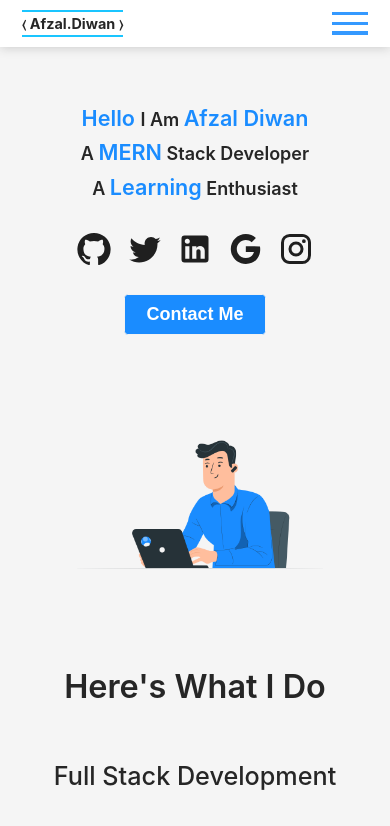
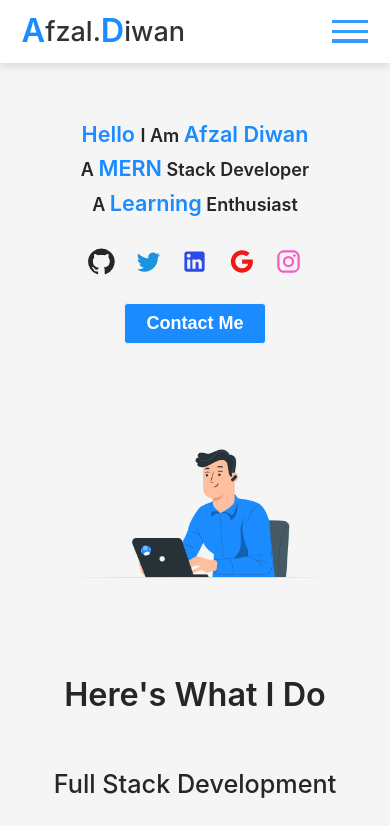
Before and after one commit to Afzal-husen/Portfolio-nextjs, a Next.js app: page / in a window 390 px wide. Shown: the top 826 px of the page. Built offline with nearby package versions, Linux system fonts and the light colour scheme.

Commit message:
icons ang logo improvements

```diff
--- a/src/components/Navbar.jsx
+++ b/src/components/Navbar.jsx
@@ -1,6 +1,8 @@
 import Head from "next/head"
 import styles from "@/styles/Navbar.module.css"
 import Link from "next/link"
+import { FaCode } from "react-icons/fa"
+
 
 const Navbar = () => {
     return(
@@ -13,7 +15,8 @@ const Navbar = () => {
                     <div className="logo-wrapper">
                         <Link href="/Home">
                             <p className={styles.logo}>
-                                &#9001; Afzal.Diwan &#9002;
+                                {/* &#9001; Afzal.D &#9002; */}
+                                <span>A</span>fzal.<span>D</span>iwan
                             </p>
                         </Link>
                     </div>
--- a/src/pages/Home.jsx
+++ b/src/pages/Home.jsx
@@ -31,20 +31,20 @@ const Home = () => {
                 <div className={styles.btn}>
                   {/* social handles */}
                   <div className={styles.icons}>
-                    <a href="https://github.com/Afzal-husen" target="_blank">
-                      <GitHub />
+                    <a  href="https://github.com/Afzal-husen" target="_blank">
+                      <GitHub className={styles.github} />
                     </a>
                     <a>
-                      <Twitter />
+                      <Twitter className={styles.twitter} />
                     </a>
                     <a>
-                      <LinkedIn />
+                      <LinkedIn className={styles.linkdn} />
                     </a>
                     <a>
-                      <Google />
+                      <Google className={styles.google} />
                     </a>
                     <a>
-                      <Instagram />
+                      <Instagram className={styles.insta} />
                     </a>
                   </div>
                   <button>
--- a/src/styles/Home.module.css
+++ b/src/styles/Home.module.css
@@ -29,6 +29,7 @@
   font-size: 1.8rem;
 }
 
+
 .btn {
   display: grid;
   place-items: center;
@@ -56,84 +57,83 @@
 
 .icons {
   display: flex;
-  gap: 0.8rem;
-  color: #0099cd;
-  margin: 1.5rem 0;
+  align-items: center;
+  gap: 1rem;
+  margin: 2rem auto;
 }
 
 .icons a {
-  transition: 0.3s all ease;
+  width: 2.5rem;
+  height: 2.5rem;
   border-radius: 50%;
-  width: 2rem;
-  height: 2rem;
+  display: grid;
+  place-items: center;
 }
 
-.icons > a > :nth-child(1) {
-  font-size: 2rem;
+.icons .github {
+  color: #262626;
+  border-radius: 50%;
   width: 100%;
   height: 100%;
-  color: #1f1f1f;
-  cursor: pointer;
+  transition: 0.3s all ease;
+}
+.icons .github:hover {
+  box-shadow: 0 0 10px #2b2b2b;
+  transform: scale(1.1);
 }
 
-.icons > :nth-child(1):hover {
-  box-shadow: 0 0 5px #777777;
+.twitter {
+  color: #1b93de;
+  border-radius: 50%;
+  width: 100%;
+  height: 100%;
+  transition: 0.3s all ease;
+
+}
+.twitter:hover {
+  box-shadow: 0 0 10px #1b93de;
   transform: scale(1.1);
 
 }
 
-.icons > a >  :nth-child(2) {
-  color: #0099cd;
-  font-size: 2rem;
-  /* border-radius: 50%; */
-  cursor: pointer;
-  /* transition: 0.3s all ease; */
-}
-
-.icons > :nth-child(2):hover {
-  box-shadow: 0 0 5px #0099cd;
-  transform: scale(1.1);
+.linkdn {
+  color: #2c4be9;
+  border-radius: 50%;
+  width: 100%;
+  height: 100%;
+  transition: 0.3s all ease;
 
 }
-
-.icons > a > :nth-child(3) {
-  color: #0080ff;
-  font-size: 2rem;
-  border-radius: 50%;
-  cursor: pointer;
-  transition: 0.3s all ease;
-}
-.icons > :nth-child(3):hover {
-  box-shadow: 0 0 5px #0080ff;
-  transform: scale(1.1);
-
-}
-
-.icons > a > :nth-child(4) {
-  color: #c7006b;
-  font-size: 2rem;
-  border-radius: 50%;
-  cursor: pointer;
-  transition: 0.3s all ease;
-}
-
-.icons > :nth-child(4):hover {
-  box-shadow: 0 0 5px #c7006b;
+.linkdn:hover {
+  box-shadow: 0 0 10px #2c4be9;
   transform: scale(1.1);
 }
 
-.icons > a > :nth-child(5) {
-  color: #ff1593;
-  font-size: 2rem;
+.google {
+  color: #f21818;
   border-radius: 50%;
-  cursor: pointer;
+  width: 100%;
+  height: 100%;
   transition: 0.3s all ease;
+
+}
+.google:hover {
+  box-shadow: 0 0 10px #f21818;
+  transform: scale(1.1);
+}
+.insta {
+  color: #f45ec5;
+  border-radius: 50%;
+  width: 100%;
+  height: 100%;
+  transition: 0.3s all ease;
+
+}
+.insta:hover {
+  box-shadow: 0 0 10px #f45ec5;
+  transform: scale(1.1);
 }
 
-.icons > :nth-child(5):hover {
-  box-shadow: 0 0 5px #ff1593;
-  transform: scale(1.1);
-}
 
 /* for mobile */
 @media only screen and (max-width: 480px) {
@@ -158,8 +158,13 @@
     height: 300px;
   }
 
-  .icons > * {
-    font-size: 1.5rem !important;
+  .icons {
+    margin: 1.5rem auto;
+  }
+
+  .icons a {
+    width: 1.6rem;
+    height: 1.6rem;
   }
 
   .btn > button {
@@ -192,8 +197,13 @@
     height: 350px;
   }
 
-  .icons > * {
-    font-size: 1.5rem !important;
+  .icons {
+    margin: 1.5rem auto;
+  }
+
+  .icons a {
+    width: 1.8rem;
+    height: 1.8rem;
   }
 
   .btn > button {
--- a/src/styles/Navbar.module.css
+++ b/src/styles/Navbar.module.css
@@ -1,15 +1,13 @@
 .container {
-    /* background-color: #181818; */
-    /* background-color: #F2F2F2; */
     background-color: #fff;
     max-width: 100vw;
     padding: 0.3rem 1.2rem;
     overflow-x: hidden;
-    /* border-bottom: 1px solid #d3d3d3; */
     position: sticky;
     top: 0;
     left: 0;
     box-shadow: 0 1px 10px #cbcbcb;
+    z-index: 10;
 }
 
 .wrapper {
@@ -20,14 +18,19 @@
 
 .logo {
     margin: 0;
-    font-weight: 700;
+    font-weight: 500;
+    font-size: 1.6rem;
+    color: #323232;
+    cursor: pointer;
+    transition: 0.5s all ease;
+    display: flex;
+    align-items: center;
+}
+
+.logo span {
+    color: #1a8cff;
     font-size: 2rem;
-    /* color: #E9E8E8; */
-    color: #262626;
-    cursor: pointer;
-    border-top: 2px solid #1ac5ff;
-    border-bottom: 2px solid #1ac5ff;
-    transition: 0.5s all ease;
+    font-weight: 600;
 }
 
 
@@ -94,7 +97,11 @@
     }
 
     .logo {
-        font-size: 0.8rem;
+        font-size: 1.5rem;
+    }
+
+    .logo span {
+        font-size: 1.8rem;
     }
 }
 
@@ -109,7 +116,7 @@
     }
 
     .logo {
-        font-size: 1rem;
+        font-size: 1.8rem;
     }
 }
 
@@ -124,7 +131,7 @@
     }
 
     .logo {
-        font-size: 1rem;
+        font-size: 1.8rem;
     }
 }
 
```
